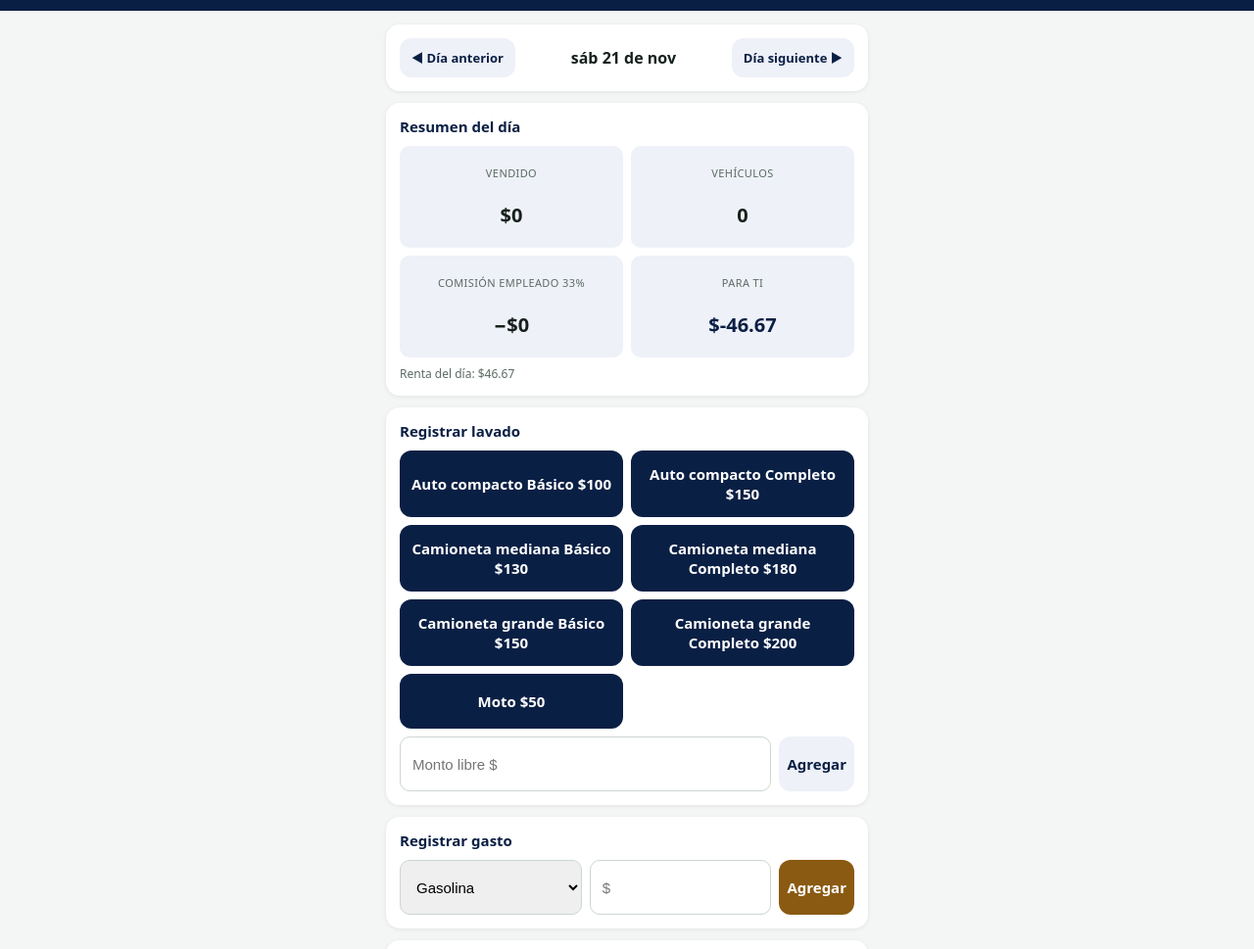
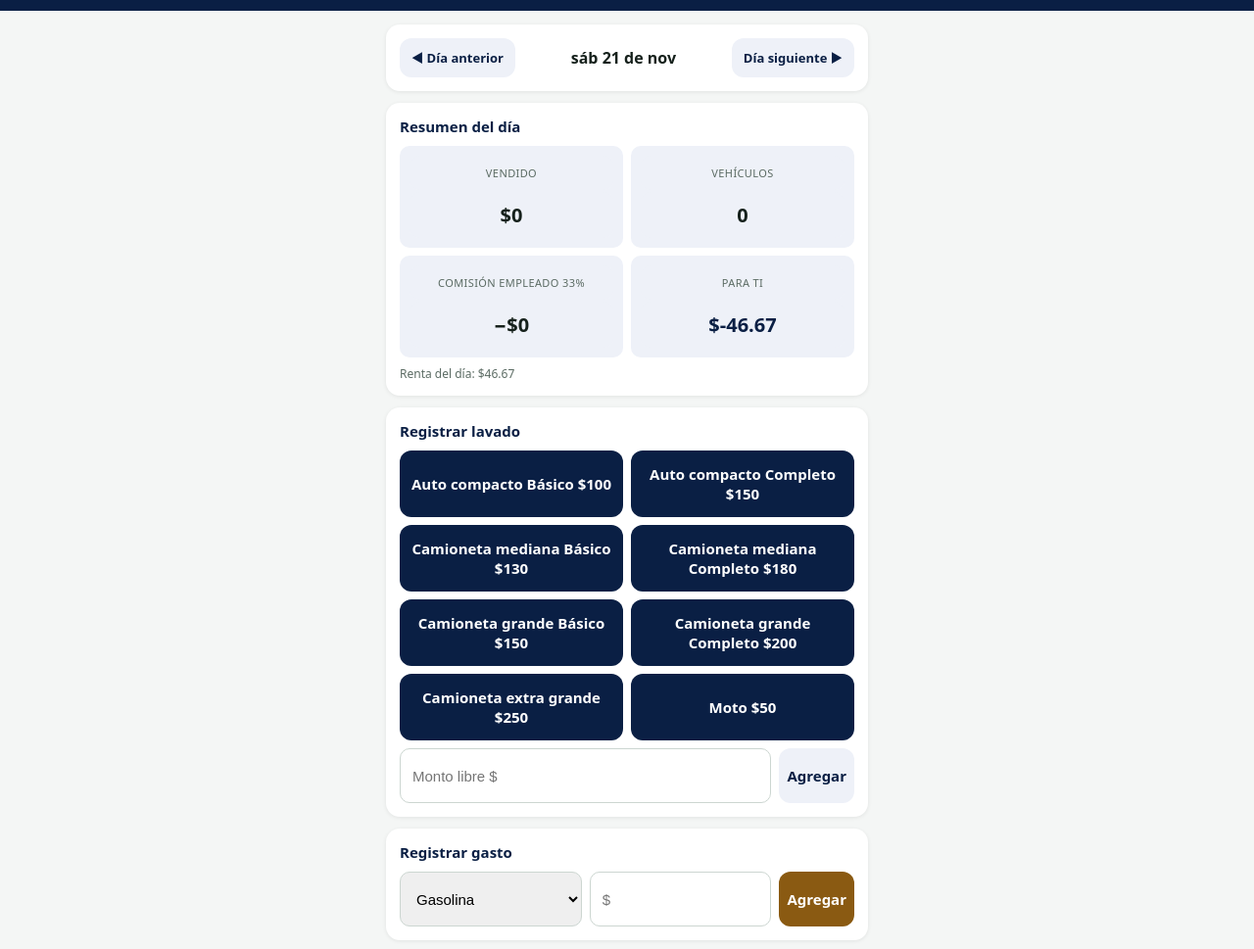
Before and after one commit to oscarpantoja26/al-tiro-control, a plain HTML site: page index.html in a window 1280 px wide. Shown: the part 71-1040 px from the top of the page at 98% size. Drawn offline with Linux system fonts and the light colour scheme.

Commit message:
Agregar botón Camioneta extra grande $250

```diff
--- a/index.html
+++ b/index.html
@@ -144,6 +144,7 @@ const PRICES=[
  {label:'Camioneta mediana Completo',amt:180},
  {label:'Camioneta grande Básico',amt:150},
  {label:'Camioneta grande Completo',amt:200},
+ {label:'Camioneta extra grande',amt:250},
  {label:"Moto",amt:50}
 ];
 function seed(){
```
